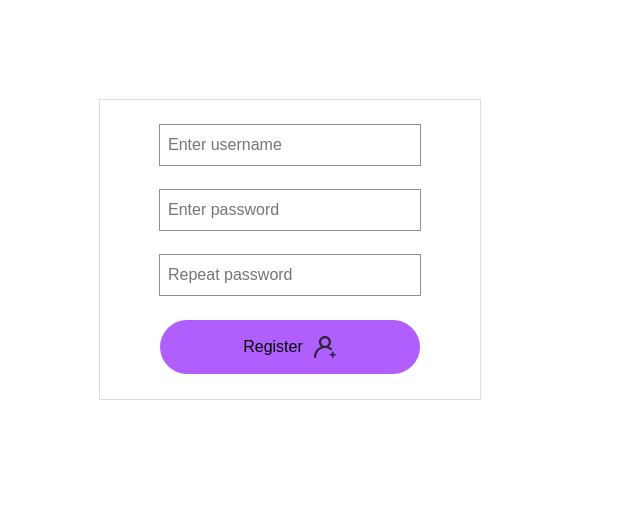
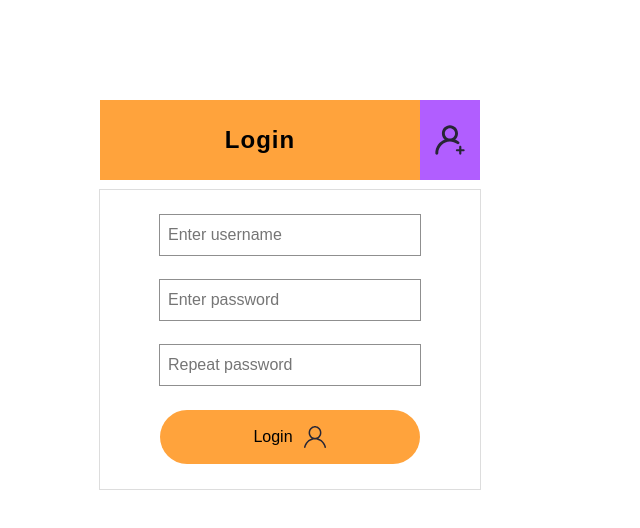
Before and after one commit to gaotianchi/blog, a Vue app in the folder frontend/: page /hello in a window 1280 px wide. Shown: the top 528 px of the page, without its empty margins (0-640 px from the left). Built offline with nearby package versions, Linux system fonts and the light colour scheme.

Commit message:
Back up data.

```diff
--- a/frontend/src/components/auth-form/AuthForm.vue
+++ b/frontend/src/components/auth-form/AuthForm.vue
@@ -1,4 +1,5 @@
 <script setup lang="ts">
+import icons from '@/components/icons';
 import Input from './Input.vue';
 import SubmitBtn from './SubmitBtn.vue';
 import { ref, watchEffect, type Ref } from 'vue';
@@ -14,7 +15,7 @@ type InputItems = {
 }
 
 const status: Ref<FormStatus> = ref("normal");
-const action: Ref<FormAction> = ref("register");
+const action: Ref<FormAction> = ref("login");
 
 const username: Ref<InputItems> = ref({
     value: "",
@@ -136,6 +137,41 @@ function submitForm(): void {
 </script>
 
 <template>
+<div class="switch-action">
+    <button
+    type="button"
+    :class="['sa-btn', 'login',
+    {active: action === 'login'},
+    {normal: action != 'login'}]"
+    @click="action = 'login'"
+    >
+        <span
+        class="sab-text"
+        v-if="action === 'login'">Login</span>
+        <component
+        class="icon big"
+        :is="icons.login"
+        v-if="action != 'login'"
+        />
+    </button>
+    <button
+    type="button"
+    :class="['sa-btn', 'register',
+    {active: action === 'register'},
+    {normal: action != 'register'}]"
+    @click="action = 'register'"
+    >
+        <component
+        class="icon big"
+        :is="icons.register"
+        v-if="action != 'register'"
+        />
+        <span
+        class="sab-text"
+        v-if="action === 'register'"
+        >Register</span>
+    </button>
+</div>
 <form @submit.prevent="submitForm">
     <div class="inputs-messages-submitbtn">
         <div class="im-container">
@@ -219,4 +255,52 @@ form {
     line-height: 13px;
     font-weight: lighter;
 }
+
+.switch-action {
+    width: 380px;
+    height: 80px;
+
+    display: flex;
+    justify-content: space-between;
+    align-items: center;
+
+    margin-bottom: 10px;
+}
+
+.sa-btn {
+    height: 100%;
+
+    display: flex;
+    justify-content: center;
+    align-items: center;
+
+    border: none;
+
+    transition: width 0.5s ease;
+}
+
+.sa-btn.login {
+    background-color: var(--second-color);
+}
+
+.sa-btn.register {
+    background-color: var(--first-color);
+}
+
+.sa-btn.active {
+    width: 320px;
+}
+
+.sa-btn.normal {
+    width: 60px;
+}
+
+.sab-text {
+    font-size: 1.5rem;
+    font-weight: 800;
+
+    letter-spacing: 1px;
+}
+
+
 </style>
```
